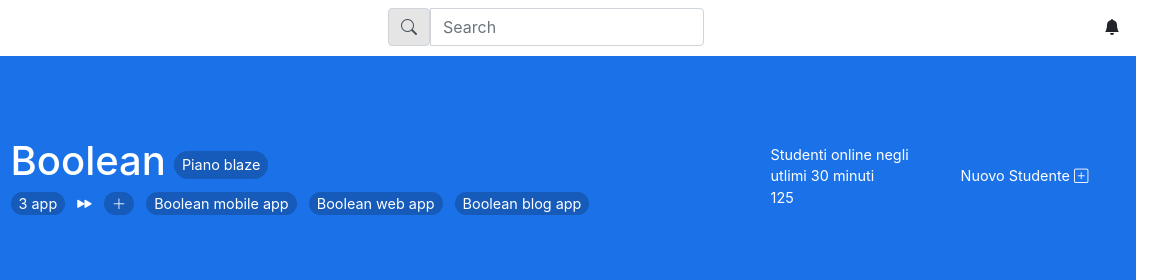
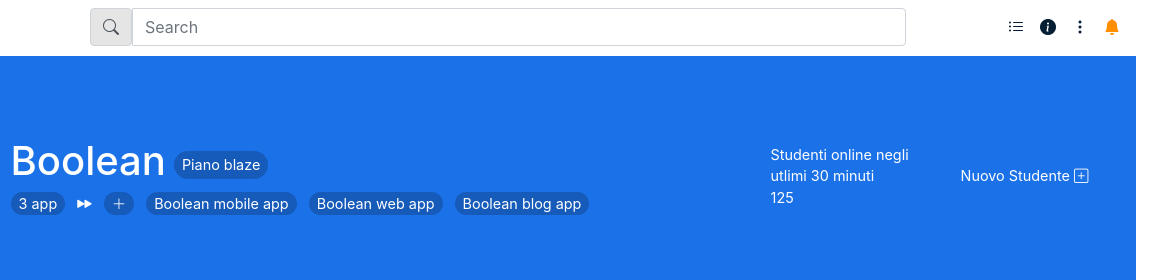
Before and after one commit to Cris-NTL/html-css-bootstrap-dashboard, a plain HTML site: page index.html in a window 1280 px wide. Shown: the top 280 px of the page, 121-1280 px from the left. Drawn offline with nearby package versions, Linux system fonts and the light colour scheme.

Commit message:
header effect

```diff
--- a/css/style.css
+++ b/css/style.css
@@ -16,6 +16,7 @@ img {
     --process: #FFC107;
     --failed: #DC3545;
     --btn: #6C757D;
+    --bell: #FF8F00;
 
     /* size */
     --as-size: 3.5rem;
@@ -55,6 +56,14 @@ header .input-group-text{
 
 .form-control{
     background-color: #E5E5E5;
+}
+
+.bi-bell-fill {
+    color: var(--bell);
+}
+
+header a {
+    color: var(--side);
 }
 /* // header */
 
--- a/index.html
+++ b/index.html
@@ -29,10 +29,10 @@
         <header>
             <div class="ms-width px-3 row d-flex flex-row justify-content-between align-items-center">
                 <div class="p-2 col-auto">
-                    <img class="d-lg-none" src="img/mobile-logo.png" alt="logo-boolean">
-                    <img class="d-none d-lg-block" src="img/logo.svg" alt="large-boolean-logo">
+                    <a href="#"><img class="d-lg-none" src="img/mobile-logo.png" alt="logo-boolean"></a>
+                    <a href="#"><img class="d-none d-lg-block" src="img/logo.svg" alt="large-boolean-logo"></a>
                 </div>
-                <div class="p-2 col-auto">
+                <div class="p-2 col-8">
                     <form class="flex-grow-1" role="search">
                         <div class="input-group">
                             <span class="input-group-text" id="basic-addon1"><i class="bi bi-search"></i></span>
@@ -41,8 +41,11 @@
                         </div>
                     </form>
                 </div>
-                <div class="p-2 col-auto">
-                    <i class="bi bi-bell-fill"></i>
+                <div class="p-2 col-auto d-lg-flex text-decoration-none">
+                    <a href="#"><i class="bi bi-list-ul d-sm-none d-lg-block pr-3"></i></a>
+                    <a href="#"><i class="bi bi-info-circle-fill d-sm-none d-lg-block pr-3"></i></a>
+                    <a href="#"><i class="bi bi-three-dots-vertical d-sm-none d-lg-block pr-3"></i></a>
+                    <a href="#"><i class="bi bi-bell-fill"></i></a>
                 </div>
             </div>
         </header>
```
